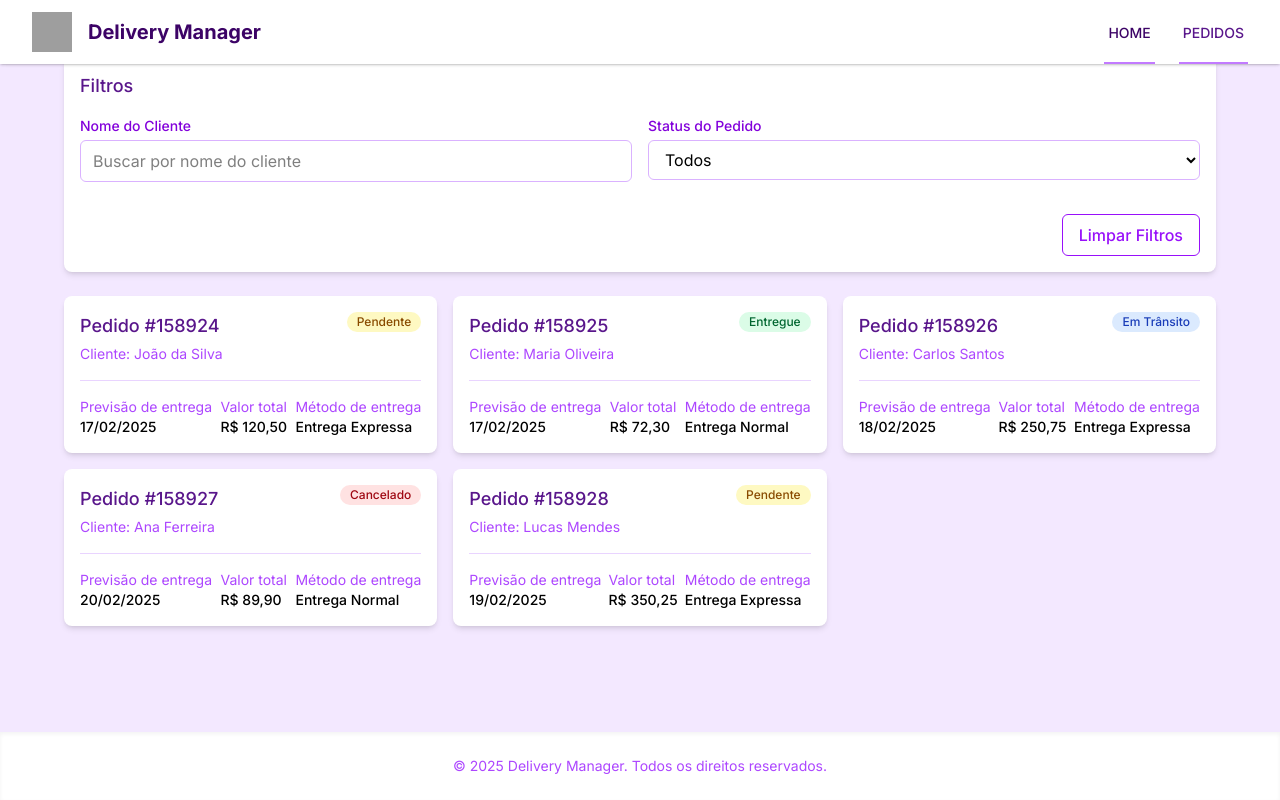
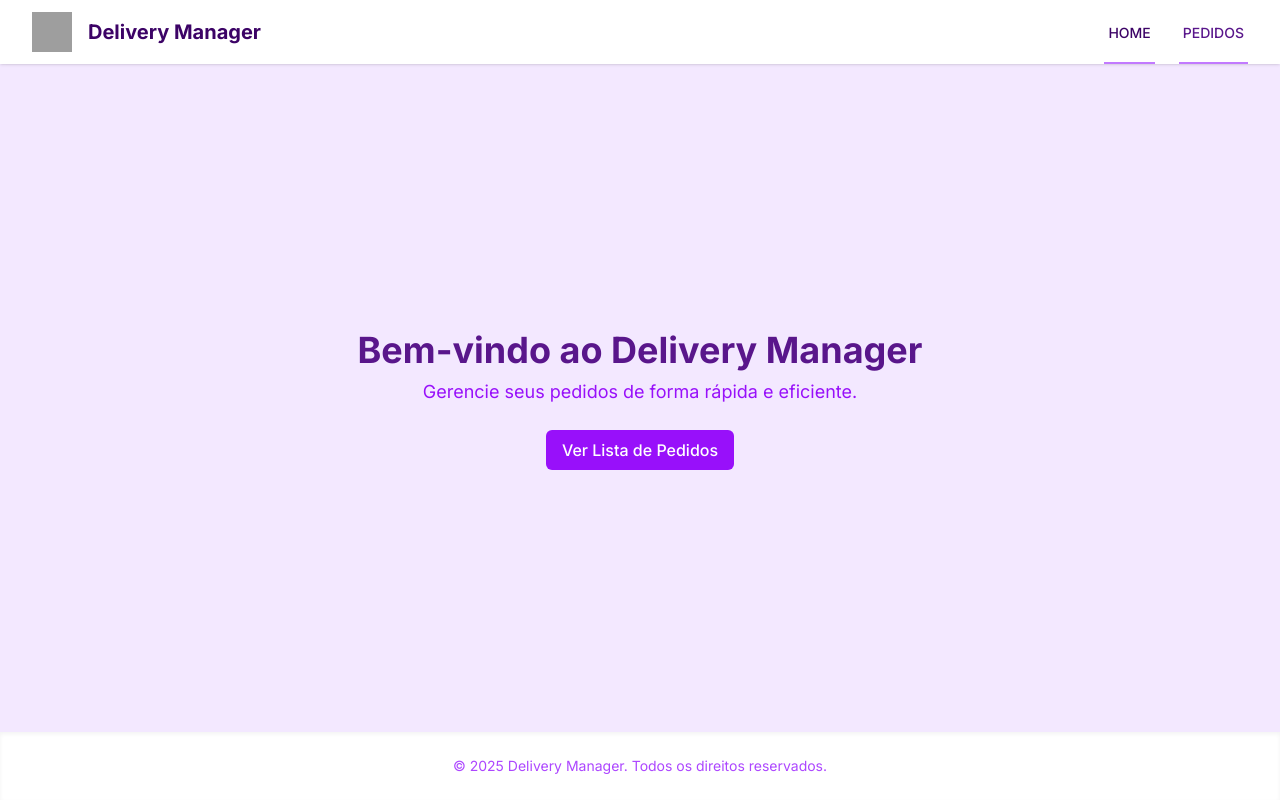
Before and after one commit to livbrandao/delivery-manager, a Next.js app: page / in a window 1280 px wide. Built offline with nearby package versions, Linux system fonts and the light colour scheme; grey boxes are pictures that could not be loaded.

Commit message:
:sparkles: feat: Implementa página home e altera rota para página de pedidos

```diff
--- a/src/app/page.tsx
+++ b/src/app/page.tsx
@@ -1,36 +1,22 @@
 'use client';
 
-import React from 'react';
-import Layout from '../components/layout/Layout';
-import OrderList from '../components/orders/OrderList';
-import OrderFilters from '../components/orders/OrderFilters';
-import { useOrders } from '../hooks/useOrders';
+import Button from '@/components/common/Button';
+import Layout from '@/components/layout/Layout';
+import Link from 'next/link';
 
-export default function Home() {
-  const { orders, loading, error, customerName, setCustomerName, status, setStatus, resetFilters } =
-    useOrders();
+export default function HomePage() {
+  return (
+    <div className="flex flex-col items-center justify-center min-h-screen bg-purple-100 text-center">
+      <h1 className="text-4xl font-bold text-purple-900">Bem-vindo ao Delivery Manager</h1>
+      <p className="text-lg text-purple-600 mt-2">
+        Gerencie seus pedidos de forma rápida e eficiente.
+      </p>
 
-  return (
-    <Layout>
-      <div className="space-y-6">
-        <div className="flex justify-between items-center">
-          <h1 className="text-2xl font-bold text-gray-900">Pedidos</h1>
-        </div>
-
-        <OrderFilters
-          customerName={customerName}
-          setCustomerName={setCustomerName}
-          status={status}
-          setStatus={setStatus}
-          resetFilters={resetFilters}
-        />
-
-        {error && (
-          <div className="bg-red-50 border border-red-200 text-red-800 p-4 rounded-md">{error}</div>
-        )}
-
-        <OrderList orders={orders} loading={loading} />
-      </div>
-    </Layout>
+      <Link href="/pedidos">
+        <Button variant="secondary" className="mt-6">
+          Ver Lista de Pedidos
+        </Button>
+      </Link>
+    </div>
   );
 }
--- a/src/app/pedidos/[id]/client-page.tsx
+++ /dev/null
@@ -1,76 +0,0 @@
-'use client';
-
-import React, { useState, useEffect } from 'react';
-import { useRouter } from 'next/navigation';
-import Layout from '../../../components/layout/Layout';
-import OrderDetails from '../../../components/orders/OrderDetails';
-import Spinner from '../../../components/common/Spinner';
-import Button from '../../../components/common/Button';
-import { getOrderById } from '../../../utils/api';
-import { Order } from '../../../types/Order';
-
-interface ClientOrderDetailsPageProps {
-  id: string;
-}
-
-export default function ClientOrderDetailsPage({ id }: ClientOrderDetailsPageProps) {
-  const router = useRouter();
-  const [order, setOrder] = useState<Order | null>(null);
-  const [loading, setLoading] = useState<boolean>(true);
-  const [error, setError] = useState<string | null>(null);
-
-  useEffect(() => {
-    const fetchOrder = async () => {
-      if (!id) return;
-
-      try {
-        setLoading(true);
-        const orderData = await getOrderById(id);
-
-        if (orderData) {
-          setOrder(orderData);
-        } else {
-          setError('Pedido não encontrado');
-          router.push('/404');
-        }
-      } catch (err) {
-        setError('Não foi possível carregar os detalhes do pedido. Tente novamente mais tarde.');
-        console.error('Erro ao carregar detalhes do pedido:', err);
-      } finally {
-        setLoading(false);
-      }
-    };
-
-    fetchOrder();
-  }, [id, router]);
-
-  if (loading) {
-    return (
-      <Layout>
-        <div className="min-h-[60vh] flex justify-center items-center">
-          <Spinner size="large" />
-        </div>
-      </Layout>
-    );
-  }
-
-  if (error || !order) {
-    return (
-      <Layout>
-        <div className="bg-white p-6 rounded-lg shadow-md">
-          <h1 className="text-xl font-medium text-red-600 mb-4">Erro</h1>
-          <p className="text-gray-700 mb-6">{error || 'Ocorreu um erro desconhecido.'}</p>
-          <Button variant="primary" onClick={() => router.push('/')}>
-            Voltar para a lista de pedidos
-          </Button>
-        </div>
-      </Layout>
-    );
-  }
-
-  return (
-    <Layout>
-      <OrderDetails order={order} />
-    </Layout>
-  );
-}
--- a/src/app/pedidos/[id]/page.tsx
+++ /dev/null
@@ -1,14 +0,0 @@
-import { mockOrders } from '../../../mockData';
-import ClientOrderDetailsPage from './client-page';
-
-// Esta função é executada durante o build para gerar as páginas estáticas
-export async function generateStaticParams() {
-  // Retorna um array de objetos, cada um representando os parâmetros para uma página
-  return mockOrders.orders.map((order) => ({
-    id: order.id,
-  }));
-}
-
-export default function OrderDetailsPage({ params }: { params: { id: string } }) {
-  return <ClientOrderDetailsPage id={params.id} />;
-}
--- /dev/null
+++ b/src/app/pedidos/detalhes/[id]/client-page.tsx
@@ -0,0 +1,69 @@
+'use client';
+
+import React, { useState, useEffect } from 'react';
+import { useRouter } from 'next/navigation';
+import Button from '@/components/common/Button';
+import Spinner from '@/components/common/Spinner';
+import OrderDetails from '@/components/orders/OrderDetails';
+import { Order } from '@/types/Order';
+import { getOrderById } from '@/utils/api';
+
+interface ClientOrderDetailsPageProps {
+  id: string;
+}
+
+export default function ClientOrderDetailsPage({ id }: ClientOrderDetailsPageProps) {
+  const router = useRouter();
+  const [order, setOrder] = useState<Order | null>(null);
+  const [loading, setLoading] = useState<boolean>(true);
+  const [error, setError] = useState<string | null>(null);
+
+  useEffect(() => {
+    const fetchOrder = async () => {
+      if (!id) {
+        setError('ID do pedido inválido');
+        return;
+      }
+
+      try {
+        setLoading(true);
+        const orderData = await getOrderById(id);
+
+        if (!orderData) {
+          setError('Pedido não encontrado');
+        } else {
+          setOrder(orderData);
+        }
+      } catch (err) {
+        setError('Não foi possível carregar os detalhes do pedido. Tente novamente mais tarde.');
+        console.error('Erro ao carregar detalhes do pedido:', err);
+      } finally {
+        setLoading(false);
+      }
+    };
+
+    fetchOrder();
+  }, [id]);
+
+  if (loading) {
+    return (
+      <div className="min-h-[60vh] flex justify-center items-center">
+        <Spinner size="large" />
+      </div>
+    );
+  }
+
+  if (error) {
+    return (
+      <div className="bg-white p-6 rounded-lg shadow-md">
+        <h1 className="text-xl font-medium text-red-600 mb-4">Erro</h1>
+        <p className="text-purple-700 mb-6">{error}</p>
+        <Button variant="primary" onClick={() => router.push('/pedidos')}>
+          Voltar para a lista de pedidos
+        </Button>
+      </div>
+    );
+  }
+
+  return <OrderDetails order={order} />;
+}
--- /dev/null
+++ b/src/app/pedidos/detalhes/[id]/page.tsx
@@ -0,0 +1,15 @@
+import { mockOrders } from '@/mockData';
+import ClientOrderDetailsPage from './client-page';
+
+// Função OBRIGATÓRIA para gerar as rotas dinâmicas na build
+export async function generateStaticParams() {
+  return (
+    mockOrders?.orders?.map((order) => ({
+      id: order.id.toString(),
+    })) || []
+  );
+}
+
+export default function OrderDetailsPage({ params }: { params: { id: string } }) {
+  return <ClientOrderDetailsPage id={params.id} />;
+}
--- /dev/null
+++ b/src/app/pedidos/page.tsx
@@ -0,0 +1,28 @@
+'use client';
+import OrderFilters from '@/components/orders/OrderFilters';
+import OrderList from '@/components/orders/OrderList';
+import { useOrders } from '@/hooks/useOrders';
+import React from 'react';
+
+export default function Pedidos() {
+  const { orders, loading, error, customerName, setCustomerName, status, setStatus, resetFilters } =
+    useOrders();
+
+  return (
+    <div className="space-y-6 py-10 my-16 overflow-auto">
+      <OrderFilters
+        customerName={customerName}
+        setCustomerName={setCustomerName}
+        status={status}
+        setStatus={setStatus}
+        resetFilters={resetFilters}
+      />
+
+      {error && (
+        <div className="bg-red-50 border border-red-200 text-red-800 p-4 rounded-md">{error}</div>
+      )}
+
+      <OrderList orders={orders} loading={loading} />
+    </div>
+  );
+}
```
